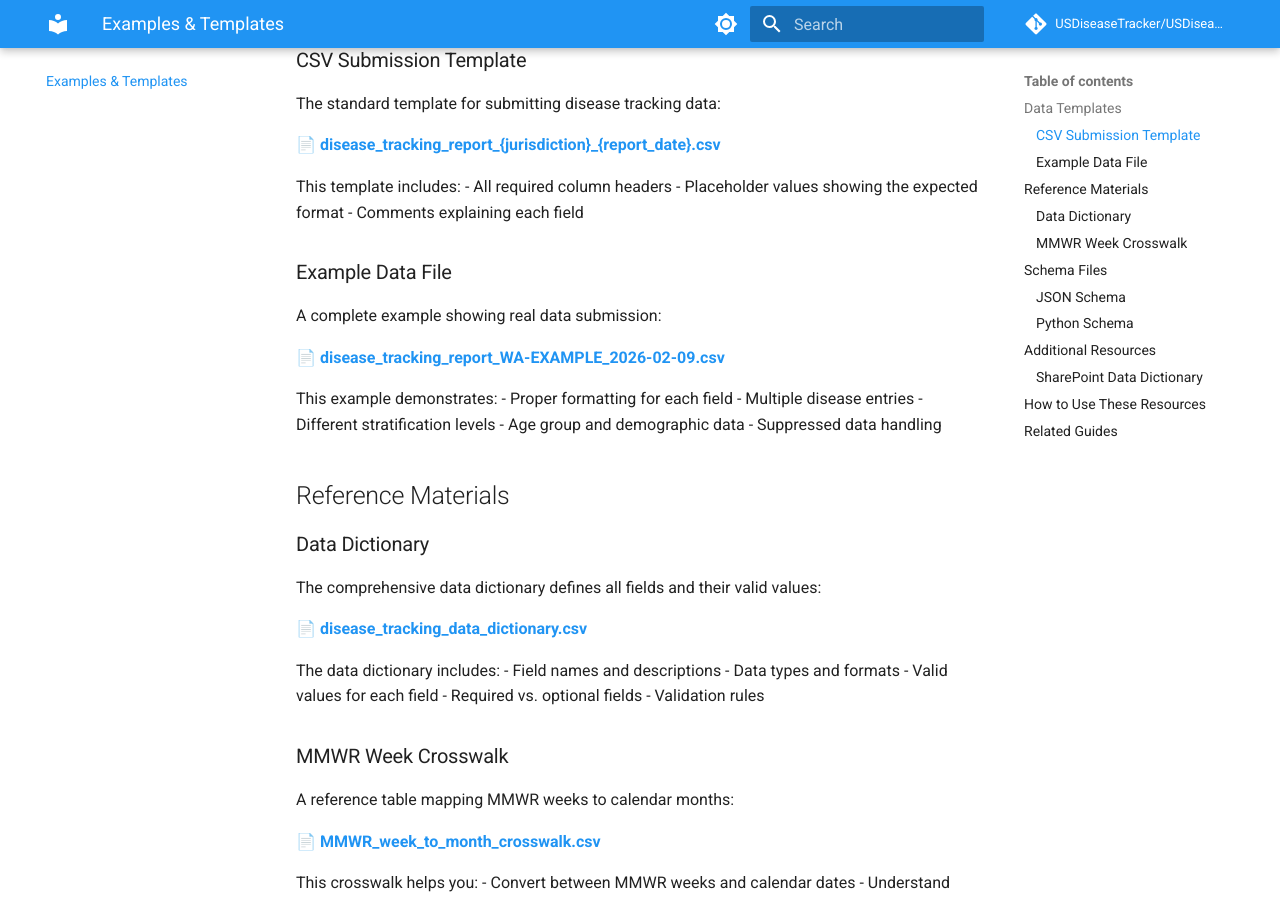
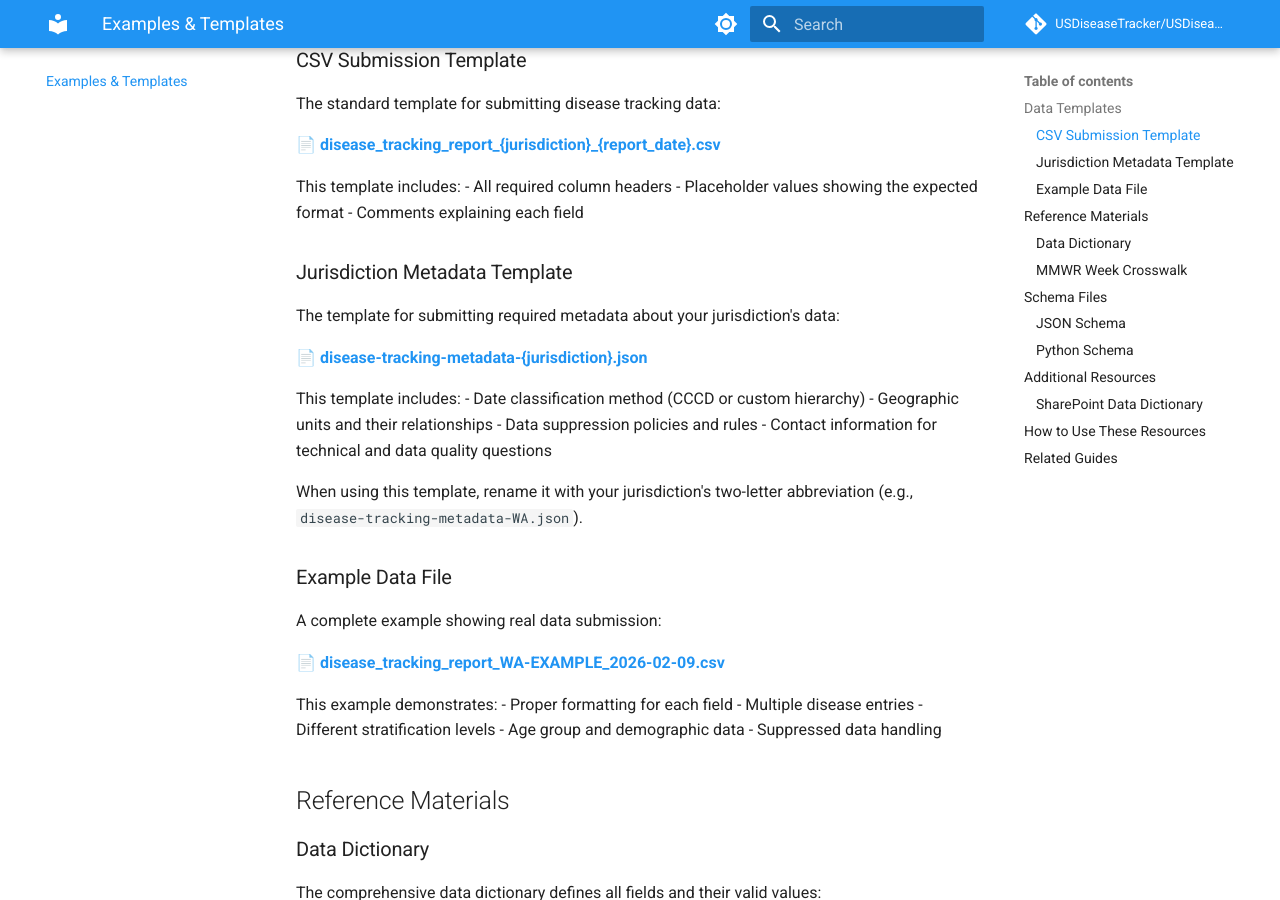
Before and after one commit to USDiseaseTracker/USDiseaseTracker-Docs, an MkDocs documentation site: the page built from docs/examples-and-templates.md, in a window 1280 px wide and 900 px high, scrolled down 325 px. Built offline with MkDocs 1.6.1 and Material for MkDocs 9.7.7, drawn with Linux system fonts in a browser that asks for light colours; comment, search, counter and statistics services are not loaded; some of the changed text lies outside the part shown.

Commit message:
Add metadata template to documentation page
Co-authored-by: shauntruelove <8239512+shauntruelove@users.noreply.github.com>

```diff
--- a/docs/examples-and-templates.md
+++ b/docs/examples-and-templates.md
@@ -14,6 +14,20 @@ This template includes:
 - All required column headers
 - Placeholder values showing the expected format
 - Comments explaining each field
+
+### Jurisdiction Metadata Template
+
+The template for submitting required metadata about your jurisdiction's data:
+
+**📄 [disease-tracking-metadata-{jurisdiction}.json](https://github.com/USDiseaseTracker/USDiseaseTracker-Docs/blob/main/examples-and-templates/disease-tracking-metadata-{jurisdiction}.json)**
+
+This template includes:
+- Date classification method (CCCD or custom hierarchy)
+- Geographic units and their relationships
+- Data suppression policies and rules
+- Contact information for technical and data quality questions
+
+When using this template, rename it with your jurisdiction's two-letter abbreviation (e.g., `disease-tracking-metadata-WA.json`).
 
 ### Example Data File
 
@@ -96,11 +110,12 @@ This SharePoint resource provides:
 
 ## How to Use These Resources
 
-1. **Start with the Template**: Download the CSV template to understand the structure
+1. **Start with the Templates**: Download the CSV template and metadata template to understand the structure
 2. **Review the Example**: Look at the example data file to see proper formatting
-3. **Consult the Data Dictionary**: Use this as your primary reference for field specifications
-4. **Validate with Schema**: Use the JSON or Python schema to validate your data
-5. **Check MMWR Crosswalk**: Reference this when converting dates to MMWR weeks
+3. **Complete Metadata**: Fill out the metadata template with your jurisdiction's information
+4. **Consult the Data Dictionary**: Use this as your primary reference for field specifications
+5. **Validate with Schema**: Use the JSON or Python schema to validate your data
+6. **Check MMWR Crosswalk**: Reference this when converting dates to MMWR weeks
 
 ## Related Guides
 
```
